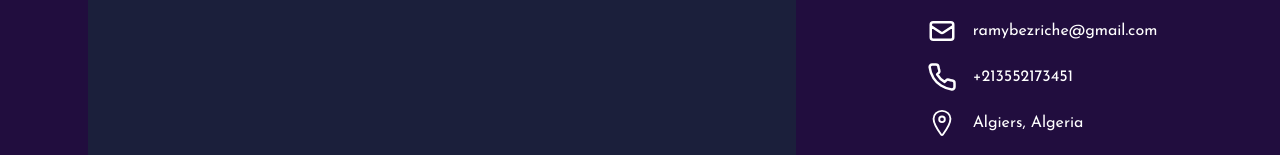
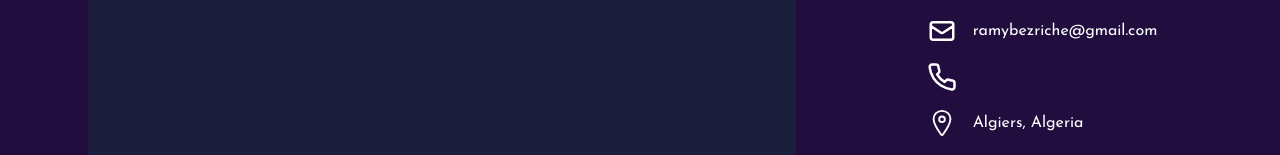
Before and after one commit to bezriche-ramy/new-port, a React (Vite) app: page / in a window 1280 px wide. Shown: the part 6195-6350 px from the top of the page. Built offline with nearby package versions, Linux system fonts and the light colour scheme.

Commit message:
Mise à jour du site

```diff
--- a/src/components/contactMeSection/ContactInfo.jsx
+++ b/src/components/contactMeSection/ContactInfo.jsx
@@ -8,7 +8,7 @@ const ContactInfo = () => {
     <div className="flex flex-col gap-4">
 
       <SingleInfo text="ramybezriche@gmail.com" Image={HiOutlineMail} />
-      <SingleInfo text="+213552173451" Image={FiPhone} />
+      <SingleInfo text="" Image={FiPhone} />
       <SingleInfo text="Algiers, Algeria" Image={IoLocationOutline} />
     </div>
   );
```
Also changed, not shown: 2 other files (tests, documents, lock files or other folders).
